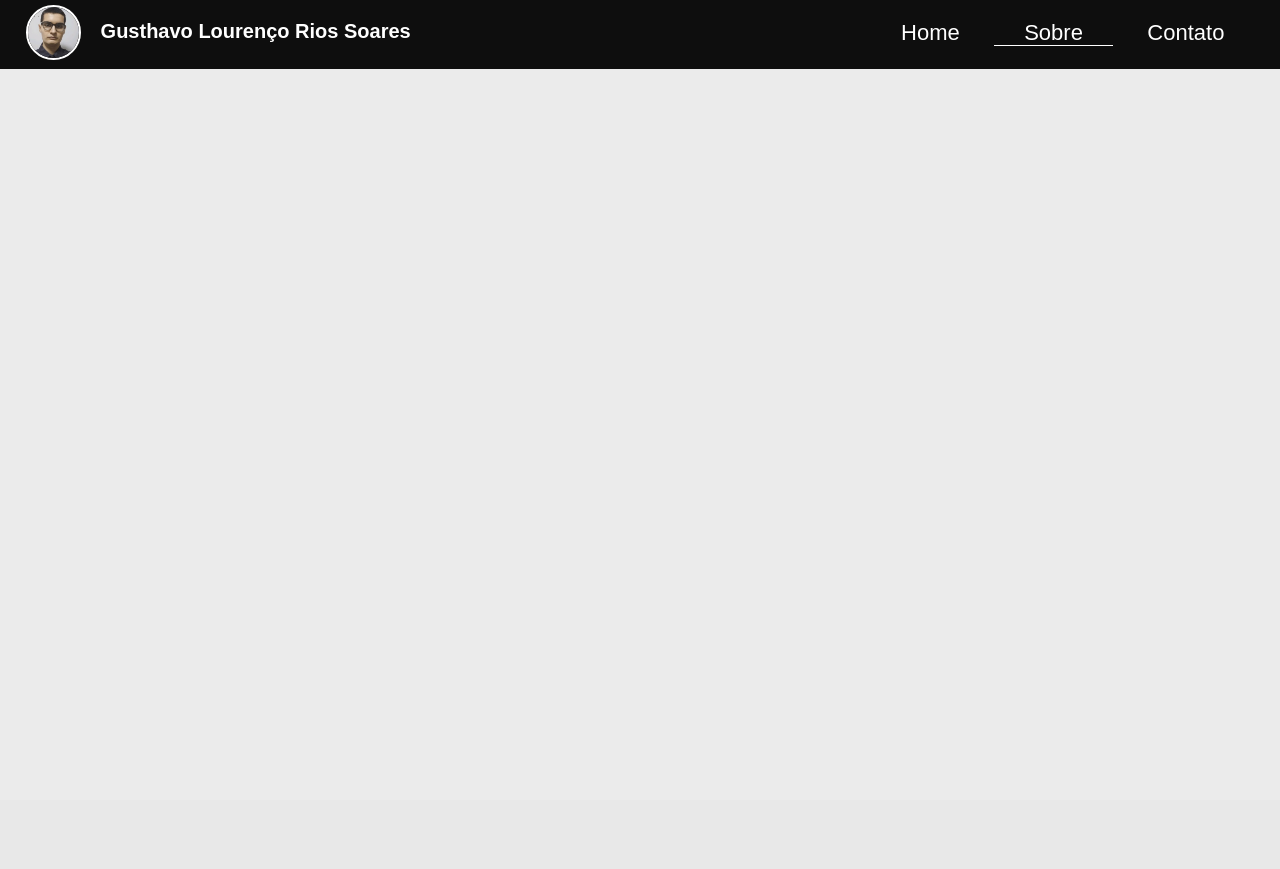
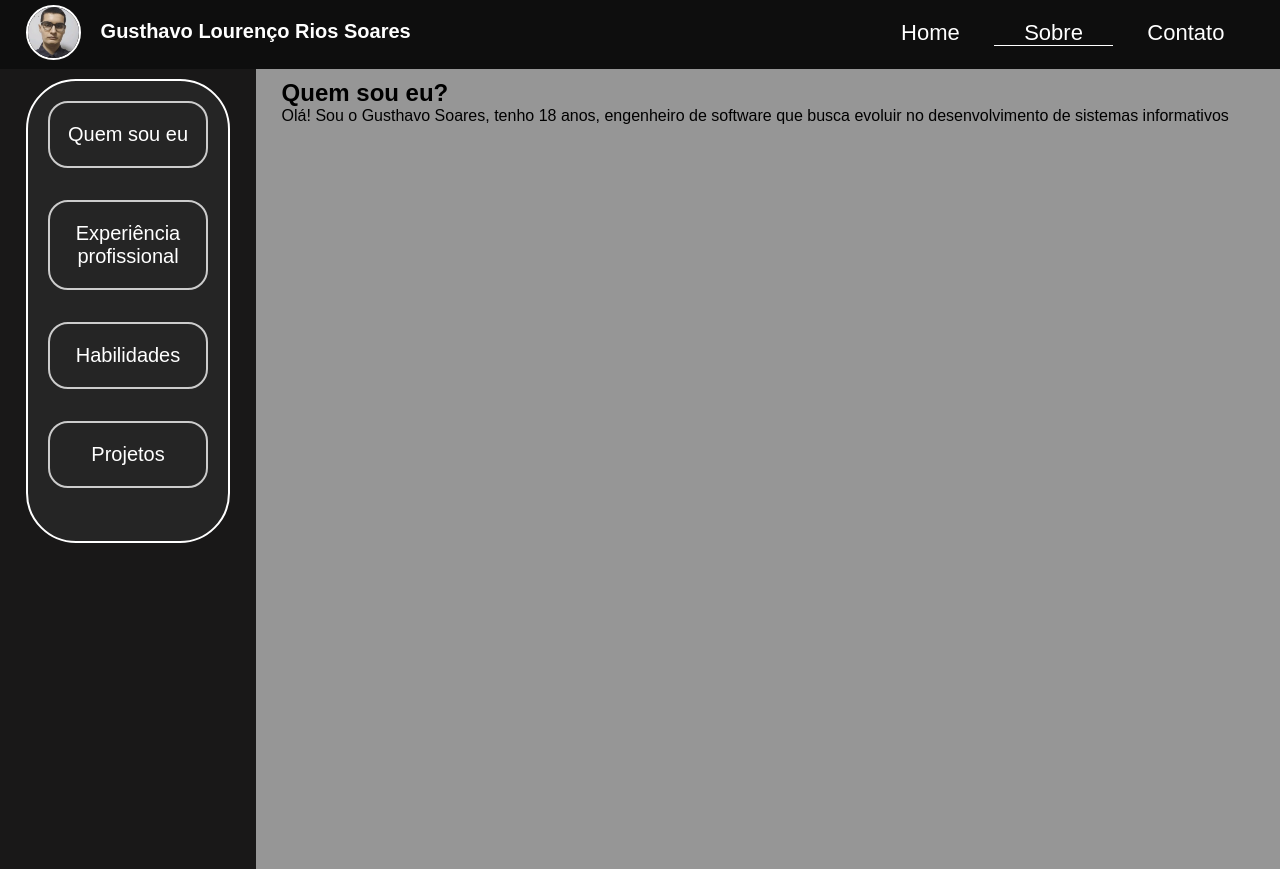
Before and after one commit to GusthavoSoares/portfolio, a PHP site: page /sobre.html in a window 1280 px wide. Before the commit the page ends 69 px from the top, so only its background shows below. Run offline with PHP 8.4, Linux system fonts and the light colour scheme; some libraries are stand-ins or nearby versions.

Commit message:
Página sobre - menu

```diff
--- a/css/style.css
+++ b/css/style.css
@@ -78,7 +78,53 @@ body {
     display: none;
 }
 
-@media screen and (max-width:780px) {
+section.side-info {
+max-width:2000px;
+display:flex;
+height:100vh;
+}
+
+div.side-info__flex-left {
+    padding:10px 2%;
+    width: 20%;
+    align-items: center;
+    background-color: rgb(25, 24, 24);
+    height: 100%;
+
+}
+div.side-info__flex-right{
+    width:80%;
+    background:rgb(150,150,150);
+    height:100%;
+    padding:10px 2%;
+}
+
+
+ul.flex-left__list{
+    padding:20px 20px;
+    list-style-type:none;
+    border:2px solid white;
+    background-color:rgba(51,51,51, 0.5);
+    border-radius:50px;
+}
+
+ul.flex-left__list > li{
+    margin-bottom:20%;
+    padding:20px 2%;
+    border:2px solid #ccc;
+    text-align:center;
+    border-radius:20px;
+
+}
+
+ul.flex-left__list > li > a{
+    text-decoration:none;
+    color:white;
+    font-size:20px;
+}
+
+
+@media screen and (max-width:930px) {
     .menu {
         position: relative;
     }
--- a/sobre.html
+++ b/sobre.html
@@ -46,6 +46,23 @@
         <div class="clear"></div>
     </header>
 
+    <!--Barra de informações -->
+    <section class="side-info">
+         <div class="side-info__flex-left">
+             <ul class="flex-left__list">
+                <li><a href="#">Quem sou eu</a></li>
+                <li><a href="#">Experiência profissional</a></li>
+                <li><a href="#">Habilidades</a></li>
+                <li><a href="#">Projetos</a></li>
+            </ul><!--flex-left__list-->
+         </div><!--side-info__flex-left-->
+        <div class="side-info__flex-right">
+            <h1>Quem sou eu?</h1>
+            <p>Olá! Sou o Gusthavo Soares, tenho 18 anos, engenheiro de software que busca evoluir no desenvolvimento de sistemas informativos</p>
+        </div><!--side-info__flex-right-->
+    </section>
+
+
 
     <script src="https://kit.fontawesome.com/df85906e6a.js" crossorigin="anonymous"></script>
     <script src="https://code.jquery.com/jquery-3.6.4.min.js"
```
Also changed, not shown: contato.html (line endings or trailing spaces).
